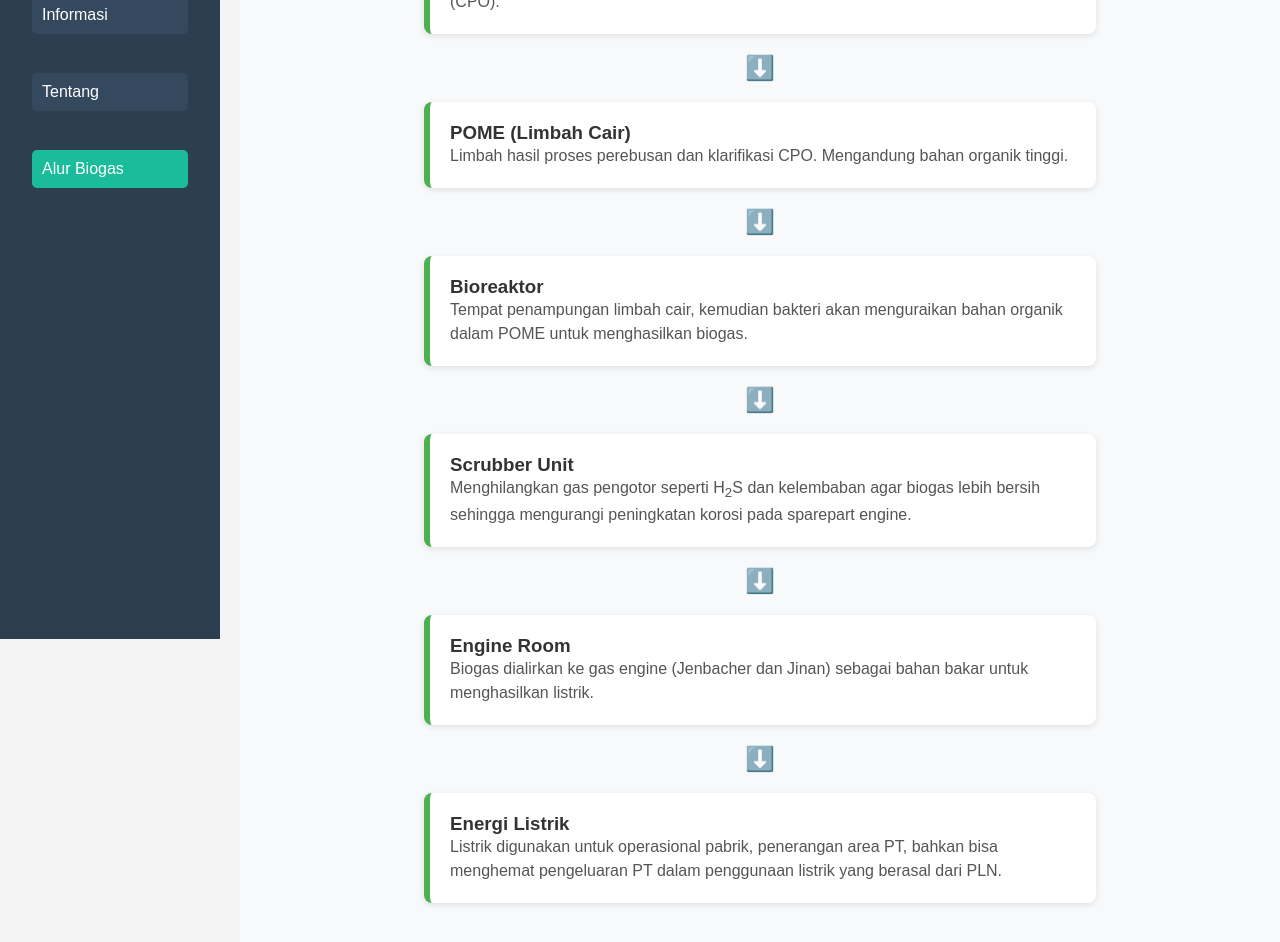
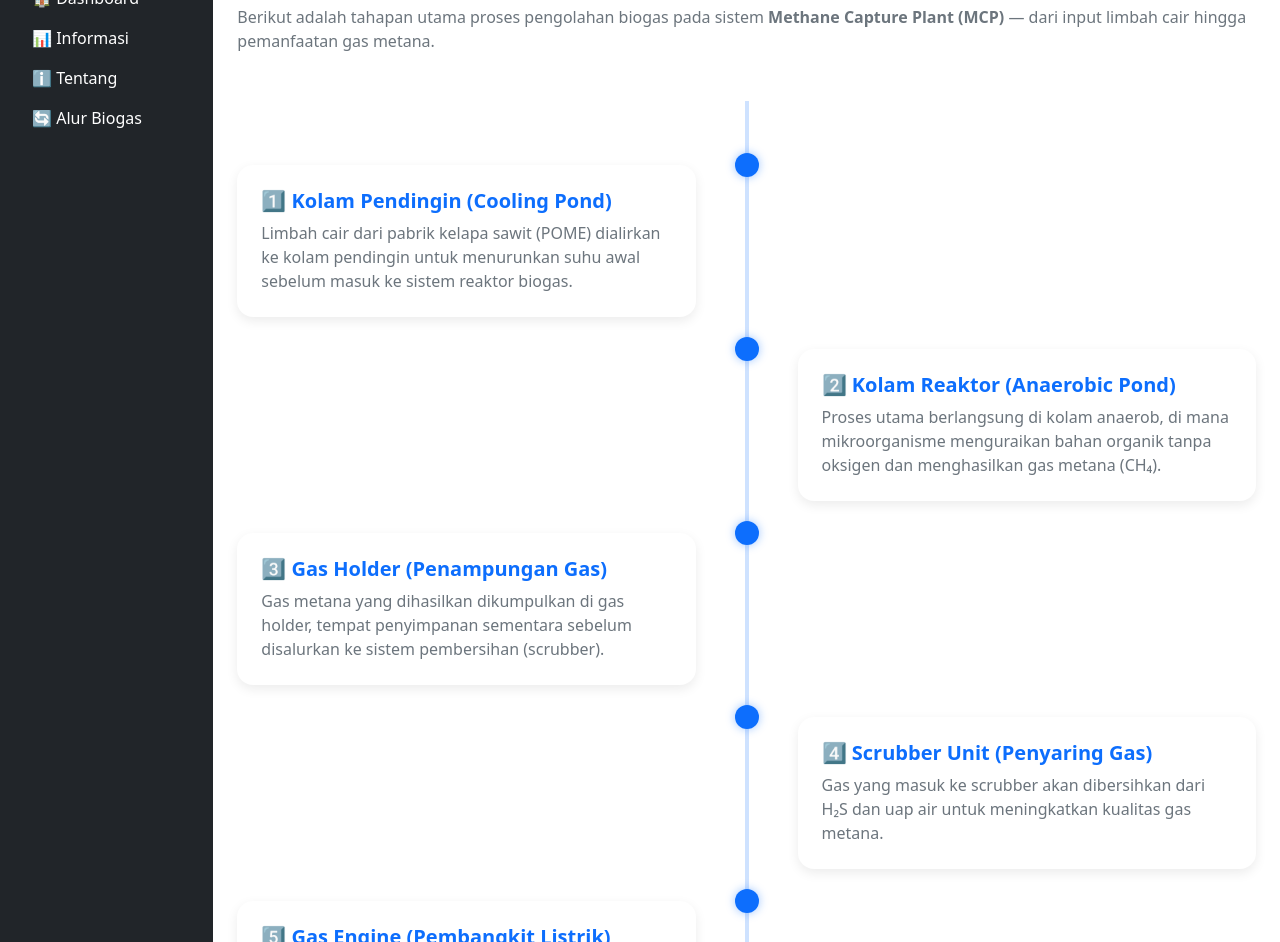
Before and after one commit to doank05/mcp.github.io, a plain HTML site: page alur.html in a window 1280 px wide. Shown: the part 161-1103 px from the top of the page. Drawn offline with nearby package versions, Linux system fonts and the light colour scheme.

Commit message:
Update alur.html

```diff
--- a/alur.html
+++ b/alur.html
@@ -2,66 +2,196 @@
 <html lang="id">
 <head>
   <meta charset="UTF-8">
-  <title>Alur Biogas MCP</title>
-  <link rel="stylesheet" href="style.css">
+  <meta name="viewport" content="width=device-width, initial-scale=1">
+  <title>Alur MCP</title>
+  <!-- Bootstrap CSS -->
+  <link href="https://cdn.jsdelivr.net/npm/bootstrap@5.3.3/dist/css/bootstrap.min.css" rel="stylesheet">
+  <link rel="stylesheet" href="custom.css">
+  <style>
+    /* Timeline Modern Style */
+    .timeline {
+      position: relative;
+      padding: 2rem 0;
+      margin-top: 2rem;
+    }
+    .timeline::before {
+      content: "";
+      position: absolute;
+      left: 50%;
+      top: 0;
+      transform: translateX(-50%);
+      width: 4px;
+      height: 100%;
+      background: #0d6efd;
+      opacity: 0.2;
+    }
+    .timeline-step {
+      position: relative;
+      margin: 2rem 0;
+    }
+    .timeline-step .circle {
+      width: 24px;
+      height: 24px;
+      background: #0d6efd;
+      border-radius: 50%;
+      position: absolute;
+      left: 50%;
+      top: 0;
+      transform: translate(-50%, -50%);
+      box-shadow: 0 0 10px rgba(13, 110, 253, 0.4);
+    }
+    .timeline-step .card {
+      border: none;
+      border-radius: 1rem;
+      box-shadow: 0 4px 12px rgba(0, 0, 0, 0.08);
+    }
+    .timeline-step.left .card {
+      margin-right: auto;
+      margin-left: 0;
+      max-width: 45%;
+    }
+    .timeline-step.right .card {
+      margin-left: auto;
+      margin-right: 0;
+      max-width: 45%;
+    }
+    @media (max-width: 992px) {
+      .timeline::before {
+        left: 10px;
+      }
+      .timeline-step .circle {
+        left: 10px;
+        transform: translateY(-50%);
+      }
+      .timeline-step .card {
+        max-width: 100%;
+        margin-left: 2.5rem;
+      }
+    }
+  </style>
 </head>
 <body>
+
+  <!-- Navbar -->
+  <nav class="navbar navbar-expand-lg navbar-light bg-light fixed-top shadow-sm">
+    <div class="container-fluid">
+      <button class="btn btn-outline-primary me-2 d-lg-none" type="button" data-bs-toggle="offcanvas" data-bs-target="#sidebar" aria-controls="sidebar">
+        ☰
+      </button>
+      <a class="navbar-brand fw-bold text-primary" href="#">MCP</a>
+    </div>
+  </nav>
+
   <!-- Sidebar -->
-  <div class="sidebar">
-    <h2>MCP</h2>
-    <ul>
-      <li><a href="index.html">Dashboard</a></li>
-      <li><a href="inform.html">Informasi</a></li>
-      <li><a href="about.html">Tentang</a></li>
-      <li><a href="alur.html" class="active">Alur Biogas</a></li>
-    </ul>
+  <div class="offcanvas offcanvas-start text-bg-dark" tabindex="-1" id="sidebar">
+    <div class="offcanvas-header">
+      <h5 class="offcanvas-title">Menu</h5>
+      <button type="button" class="btn-close btn-close-white" data-bs-dismiss="offcanvas"></button>
+    </div>
+    <div class="offcanvas-body">
+      <ul class="nav flex-column">
+        <li class="nav-item"><a class="nav-link text-white" href="index.html">🏠 Dashboard</a></li>
+        <li class="nav-item"><a class="nav-link text-white" href="inform.html">📊 Informasi</a></li>
+        <li class="nav-item"><a class="nav-link text-white" href="about.html">ℹ️ Tentang</a></li>
+        <li class="nav-item"><a class="nav-link text-white active" href="alur.html">🔄 Alur Biogas</a></li>
+      </ul>
+    </div>
   </div>
 
   <!-- Main Content -->
-  <div class="main">
-    <h1 class="center">Alur Proses Biogas dari Limbah Pabrik Kelapa Sawit</h1>
-    <p class="center intro">
-      Berikut alur singkat konversi limbah cair kelapa sawit (POME) menjadi energi listrik ramah lingkungan.
-    </p>
+  <main class="container-fluid" style="margin-top:70px;">
+    <div class="row">
+      <!-- Sidebar (Desktop) -->
+      <div class="col-lg-2 d-none d-lg-block bg-dark text-white min-vh-100 p-3">
+        <h4 class="text-center mb-4">MCP</h4>
+        <ul class="nav flex-column">
+          <li class="nav-item"><a class="nav-link text-white" href="index.html">🏠 Dashboard</a></li>
+          <li class="nav-item"><a class="nav-link text-white" href="inform.html">📊 Informasi</a></li>
+          <li class="nav-item"><a class="nav-link text-white" href="about.html">ℹ️ Tentang</a></li>
+          <li class="nav-item"><a class="nav-link text-white active" href="alur.html">🔄 Alur Biogas</a></li>
+        </ul>
+      </div>
 
-    <div class="flowchart">
-      <div class="step">
-        <h3>TBS (Tandan Buah Segar)</h3>
-        <p>Buah kelapa sawit segar yang masuk ke pabrik untuk diolah menjadi minyak mentah (CPO).</p>
-      </div>
-      <div class="arrow">⬇️</div>
+      <!-- Content -->
+      <div class="col-lg-10 p-4">
+        <h1 class="fw-bold text-primary mb-4">Alur Proses MCP</h1>
+        <p class="text-secondary mb-5">Berikut adalah tahapan utama proses pengolahan biogas pada sistem <strong>Methane Capture Plant (MCP)</strong> — dari input limbah cair hingga pemanfaatan gas metana.</p>
 
-      <div class="step">
-        <h3>POME (Limbah Cair)</h3>
-        <p>Limbah hasil proses perebusan dan klarifikasi CPO. Mengandung bahan organik tinggi.</p>
-      </div>
-      <div class="arrow">⬇️</div>
+        <!-- Timeline -->
+        <div class="timeline">
 
-      <div class="step">
-        <h3>Bioreaktor</h3>
-        <p>Tempat penampungan limbah cair, kemudian bakteri akan menguraikan bahan organik dalam POME untuk menghasilkan biogas.</p>
-      </div>
-      <div class="arrow">⬇️</div>
+          <!-- Step 1 -->
+          <div class="timeline-step left">
+            <div class="circle"></div>
+            <div class="card p-4">
+              <h5 class="fw-bold text-primary">1️⃣ Kolam Pendingin (Cooling Pond)</h5>
+              <p class="text-secondary mb-0">Limbah cair dari pabrik kelapa sawit (POME) dialirkan ke kolam pendingin untuk menurunkan suhu awal sebelum masuk ke sistem reaktor biogas.</p>
+            </div>
+          </div>
 
-      <div class="step">
-        <h3>Scrubber Unit</h3>
-        <p>Menghilangkan gas pengotor seperti H<sub>2</sub>S dan kelembaban agar biogas lebih bersih sehingga mengurangi peningkatan korosi pada sparepart engine.</p>
-      </div>
-      <div class="arrow">⬇️</div>
+          <!-- Step 2 -->
+          <div class="timeline-step right">
+            <div class="circle"></div>
+            <div class="card p-4">
+              <h5 class="fw-bold text-primary">2️⃣ Kolam Reaktor (Anaerobic Pond)</h5>
+              <p class="text-secondary mb-0">Proses utama berlangsung di kolam anaerob, di mana mikroorganisme menguraikan bahan organik tanpa oksigen dan menghasilkan gas metana (CH₄).</p>
+            </div>
+          </div>
 
-      <div class="step">
-        <h3>Engine Room</h3>
-        <p>Biogas dialirkan ke gas engine (Jenbacher dan Jinan)  sebagai bahan bakar untuk menghasilkan listrik.</p>
-      </div>
-      <div class="arrow">⬇️</div>
+          <!-- Step 3 -->
+          <div class="timeline-step left">
+            <div class="circle"></div>
+            <div class="card p-4">
+              <h5 class="fw-bold text-primary">3️⃣ Gas Holder (Penampungan Gas)</h5>
+              <p class="text-secondary mb-0">Gas metana yang dihasilkan dikumpulkan di gas holder, tempat penyimpanan sementara sebelum disalurkan ke sistem pembersihan (scrubber).</p>
+            </div>
+          </div>
 
-      <div class="step">
-        <h3>Energi Listrik</h3>
-        <p>Listrik digunakan untuk operasional pabrik, penerangan area PT, bahkan bisa menghemat pengeluaran PT dalam penggunaan listrik yang berasal dari PLN.</p>
+          <!-- Step 4 -->
+          <div class="timeline-step right">
+            <div class="circle"></div>
+            <div class="card p-4">
+              <h5 class="fw-bold text-primary">4️⃣ Scrubber Unit (Penyaring Gas)</h5>
+              <p class="text-secondary mb-0">Gas yang masuk ke scrubber akan dibersihkan dari H₂S dan uap air untuk meningkatkan kualitas gas metana.</p>
+            </div>
+          </div>
+
+          <!-- Step 5 -->
+          <div class="timeline-step left">
+            <div class="circle"></div>
+            <div class="card p-4">
+              <h5 class="fw-bold text-primary">5️⃣ Gas Engine (Pembangkit Listrik)</h5>
+              <p class="text-secondary mb-0">Gas metana yang sudah bersih digunakan sebagai bahan bakar untuk menggerakkan mesin gas engine dan menghasilkan energi listrik.</p>
+            </div>
+          </div>
+
+          <!-- Step 6 -->
+          <div class="timeline-step right">
+            <div class="circle"></div>
+            <div class="card p-4">
+              <h5 class="fw-bold text-primary">6️⃣ Flare (Pembakaran Gas Sisa)</h5>
+              <p class="text-secondary mb-0">Gas berlebih atau gas yang tidak dapat digunakan dibakar pada unit flare untuk menjaga keamanan dan mengurangi emisi gas rumah kaca.</p>
+            </div>
+          </div>
+
+        </div>
+
+        <!-- Summary Card -->
+        <div class="card border-0 shadow-sm mt-5">
+          <div class="card-body">
+            <h5 class="fw-bold text-secondary">Kesimpulan</h5>
+            <p class="text-secondary mb-0">
+              Proses MCP memastikan limbah cair pabrik kelapa sawit diolah secara ramah lingkungan dengan memanfaatkan gas metana menjadi energi listrik.
+              Sistem ini berperan penting dalam mengurangi emisi dan mendukung program keberlanjutan energi hijau perusahaan.
+            </p>
+          </div>
+        </div>
+
       </div>
     </div>
+  </main>
 
-    <p class="center footer-text">🌱 Energi Terbarukan untuk Masa Depan 🌍</p>
-  </div>
+  <!-- Bootstrap JS -->
+  <script src="https://cdn.jsdelivr.net/npm/bootstrap@5.3.3/dist/js/bootstrap.bundle.min.js"></script>
 </body>
 </html>
```
